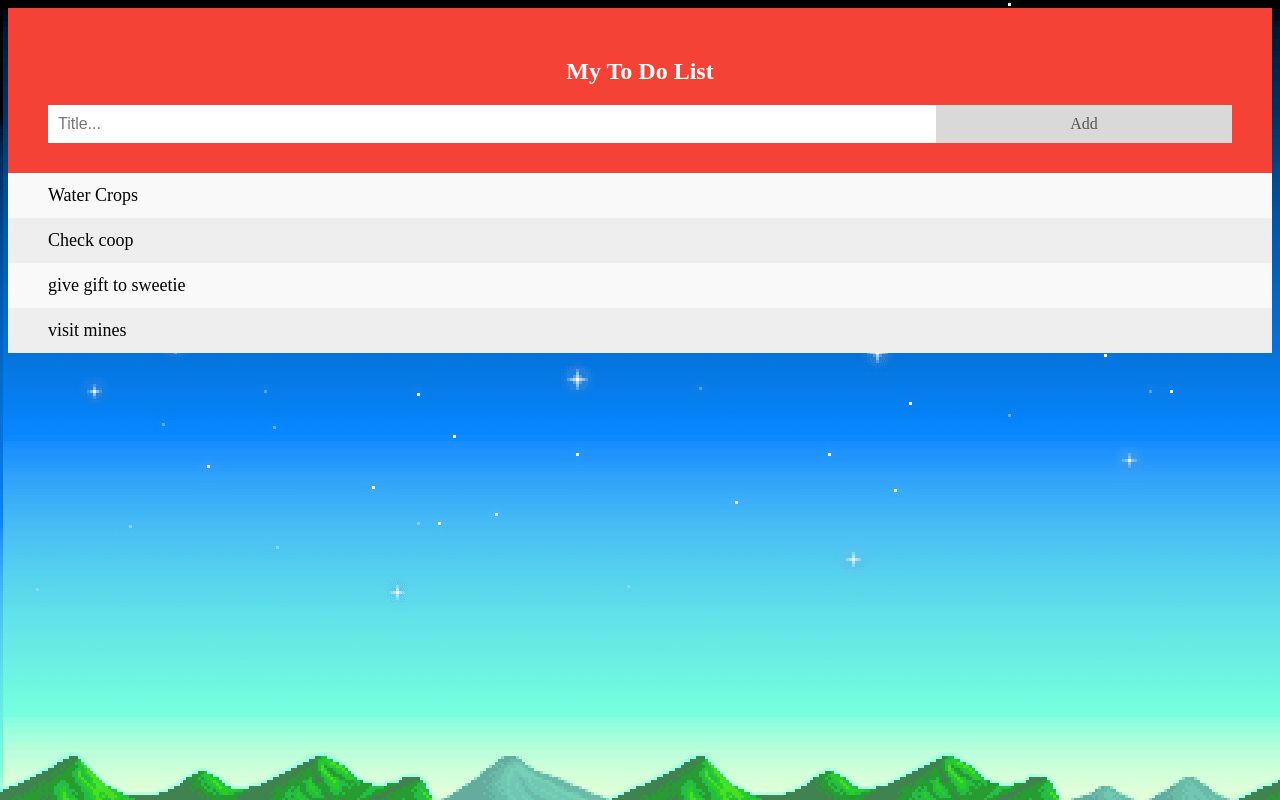
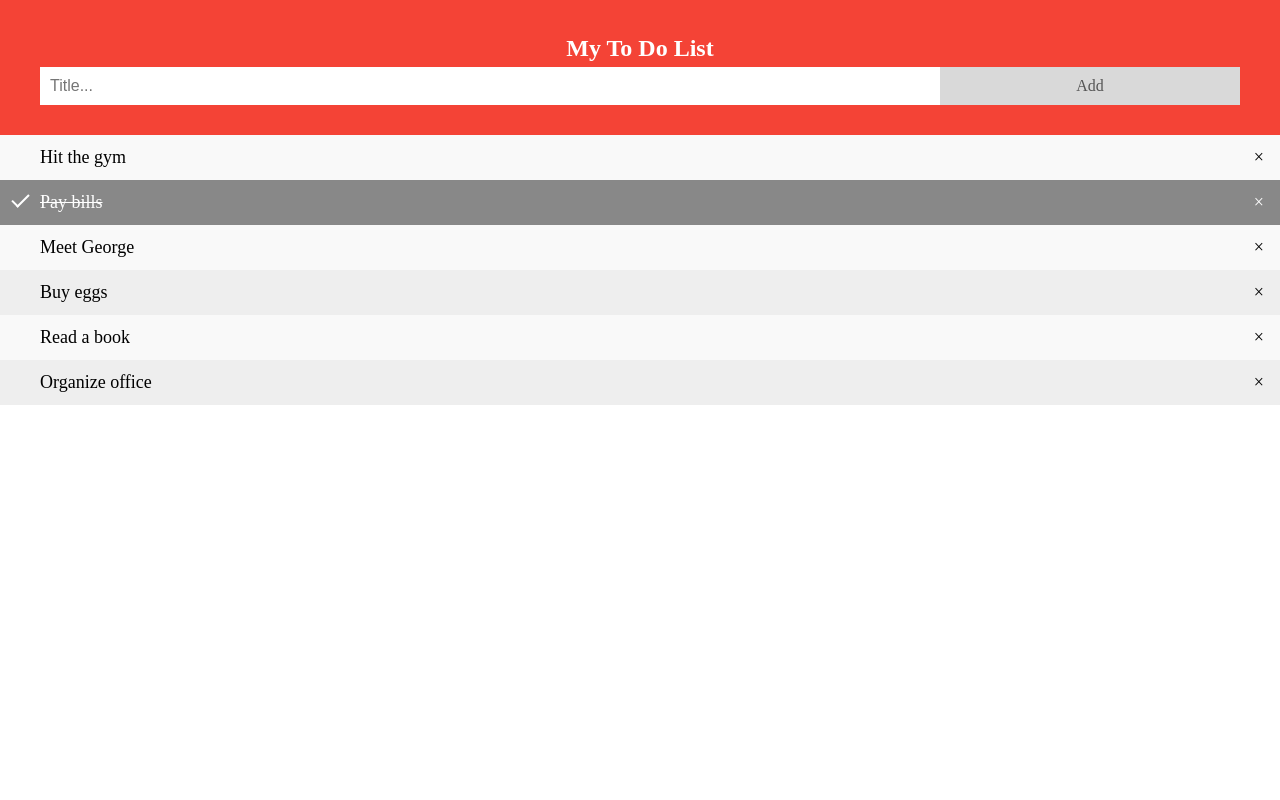
Before and after one commit to HollyDraz/stardew_todo, a plain HTML site: page Public/home.html in a window 1280 px wide. Both pictures are taken after a click on the element "Add". Drawn offline with Linux system fonts and the light colour scheme.

Commit message:
redid the css

```diff
--- a/Public/home.html
+++ b/Public/home.html
@@ -1,28 +1,83 @@
 <!DOCTYPE html>
 <html>
-<body>
 <head>
     <link rel="stylesheet" href="style.css">
-<script src="list.js"></script>
+<meta name="viewport" content="width=device-width, initial-scale=1">
 </head>
-
+<body>
 
 <div id="myDIV" class="header">
-    <h2>My To Do List</h2>
+  <h2 style="margin:5px">My To Do List</h2>
   <input type="text" id="myInput" placeholder="Title...">
   <span onclick="newElement()" class="addBtn">Add</span>
 </div>
 
 <ul id="myUL">
-    <li>Water Crops</li>
-    <li > Check coop</li>
-    <li>give gift to sweetie</li>
-    <li>visit mines</li>
+  <li>Hit the gym</li>
+  <li class="checked">Pay bills</li>
+  <li>Meet George</li>
+  <li>Buy eggs</li>
+  <li>Read a book</li>
+  <li>Organize office</li>
 </ul>
 
+<script>
+// Create a "close" button and append it to each list item
+var myNodelist = document.getElementsByTagName("LI");
+var i;
+for (i = 0; i < myNodelist.length; i++) {
+  var span = document.createElement("SPAN");
+  var txt = document.createTextNode("\u00D7");
+  span.className = "close";
+  span.appendChild(txt);
+  myNodelist[i].appendChild(span);
+}
 
+// Click on a close button to hide the current list item
+var close = document.getElementsByClassName("close");
+var i;
+for (i = 0; i < close.length; i++) {
+  close[i].onclick = function() {
+    var div = this.parentElement;
+    div.style.display = "none";
+  }
+}
 
+// Add a "checked" symbol when clicking on a list item
+var list = document.querySelector('ul');
+list.addEventListener('click', function(ev) {
+  if (ev.target.tagName === 'LI') {
+    ev.target.classList.toggle('checked');
+  }
+}, false);
 
+// Create a new list item when clicking on the "Add" button
+function newElement() {
+  var li = document.createElement("li");
+  var inputValue = document.getElementById("myInput").value;
+  var t = document.createTextNode(inputValue);
+  li.appendChild(t);
+  if (inputValue === '') {
+    alert("You must write something!");
+  } else {
+    document.getElementById("myUL").appendChild(li);
+  }
+  document.getElementById("myInput").value = "";
+
+  var span = document.createElement("SPAN");
+  var txt = document.createTextNode("\u00D7");
+  span.className = "close";
+  span.appendChild(txt);
+  li.appendChild(span);
+
+  for (i = 0; i < close.length; i++) {
+    close[i].onclick = function() {
+      var div = this.parentElement;
+      div.style.display = "none";
+    }
+  }
+}
+</script>
 
 </body>
 </html>
--- a/Public/list.js
+++ b/Public/list.js
@@ -1,53 +1 @@
-// Create a "close" button and append it to each list item
-var myNodelist = document.getElementsByTagName("LI");
-var i;
-for (i = 0; i < myNodelist.length; i++) {
-    var span = document.createElement("SPAN");
-    var txt = document.createTextNode("\u00D7");
-    span.className = "close";
-    span.appendChild(txt);
-    myNodelist[i].appendChild(span);
-}
-
-// Click on a close button to hide the current list item
-var close = document.getElementsByClassName("close");
-for (i = 0; i < close.length; i++) {
-    close[i].onclick = function() {
-        var div = this.parentElement;
-        div.style.display = "none";
-    }
-}
-
-// Add a "checked" symbol when clicking on a list item
-var list = document.querySelector('ul');
-list.addEventListener('click', function(ev) {
-    if (ev.target.tagName === 'LI') {
-        ev.target.classList.toggle('checked');
-    }
-}, false);
-
-// Create a new list item when clicking on the "Add" button
-function newElement() {
-    var li = document.createElement("li");
-    var inputValue = document.getElementById("myInput").value;
-    var t = document.createTextNode(inputValue);
-    li.appendChild(t);
-    if (inputValue === '') {
-        alert("You must write something!");
-    } else {
-        document.getElementById("myUL").appendChild(li);
-    }
-    document.getElementById("myInput").value = "";
-
-    var span = document.createElement("SPAN");
-    var txt = document.createTextNode("\u00D7");
-    span.className = "close";
-    span.appendChild(txt);
-    li.appendChild(span);
-
-    // Attach event handler for the new "X" button
-    span.onclick = function() {
-        var div = this.parentElement;
-        div.style.display = "none";
-    }
-}
+//
--- a/Public/style.css
+++ b/Public/style.css
@@ -1,10 +1,11 @@
-/* Include the padding and border in an element's total width and height */
-* {
-    box-sizing: border-box;
+body {
+    margin: 0;
+    min-width: 250px;
   }
 
-  body {
-    background: url(stardew_background.png);
+  /* Include the padding and border in an element's total width and height */
+  * {
+    box-sizing: border-box;
   }
 
   /* Remove margins and padding from the list */
@@ -18,6 +19,7 @@
     cursor: pointer;
     position: relative;
     padding: 12px 8px 12px 40px;
+    list-style-type: none;
     background: #eee;
     font-size: 18px;
     transition: 0.2s;
```
Lines whose indentation alone changed are shown as unchanged.
